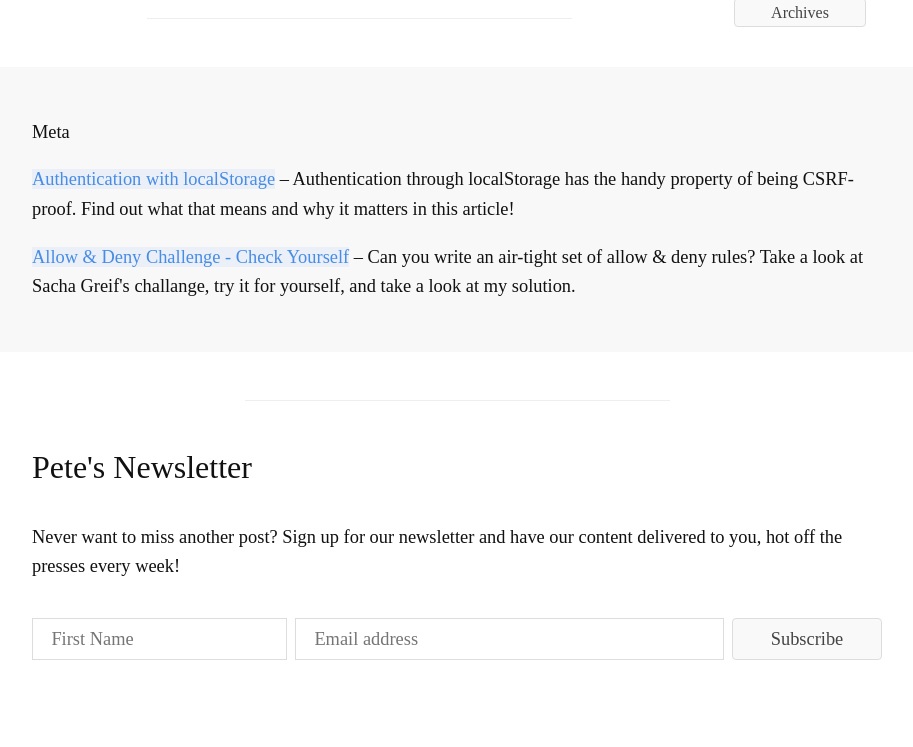
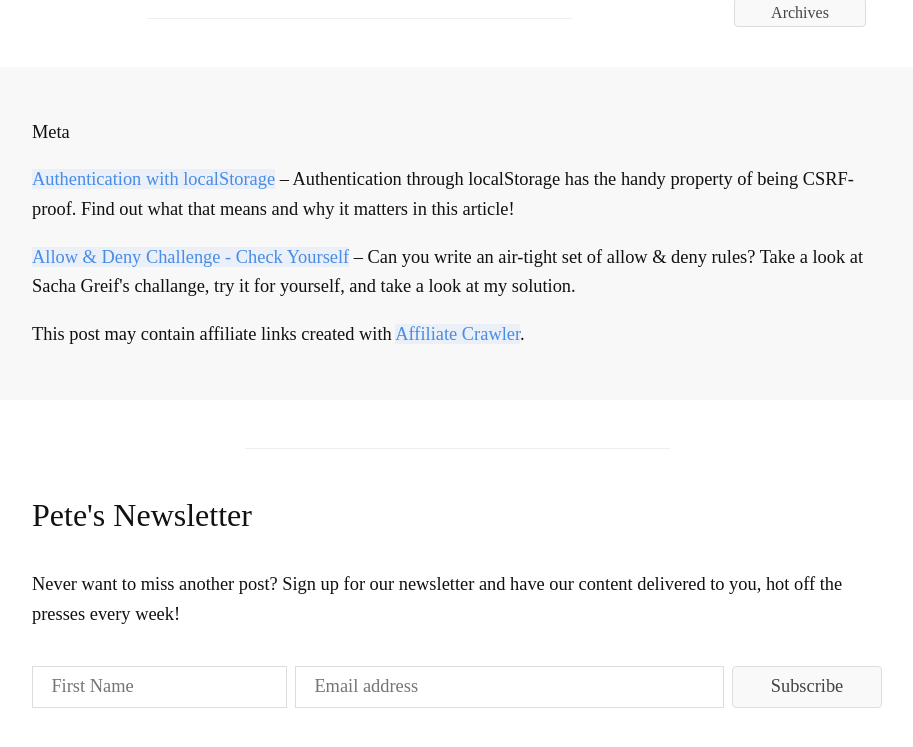
Before and after one commit to pcorey/pcorey.github.io, a Jekyll site: the page built from _posts/2015-06-10-good-night-1pxsolidtomato.markdown, in a window 1280 px wide and 900 px high, scrolled down 617 px. Shown: the top 747 px of the window, without its empty margins (183-1096 px from the left). Built offline with Jekyll 4.4.1, drawn with Linux system fonts in a browser that asks for light colours; nearby versions of some CDN libraries; comment, search, counter and statistics services are not loaded.

Commit message:
Affiliate crawler

```diff
--- a/_layouts/post.html
+++ b/_layouts/post.html
@@ -59,6 +59,7 @@ layout: default
                     – {{page.next.description}}
                 </p>
             {% endif %}
+            <p>This post may contain affiliate links created with <a href="http://www.affiliatecrawler.com" >Affiliate Crawler</a>.</p>
         </div>
     </article>
 
```
